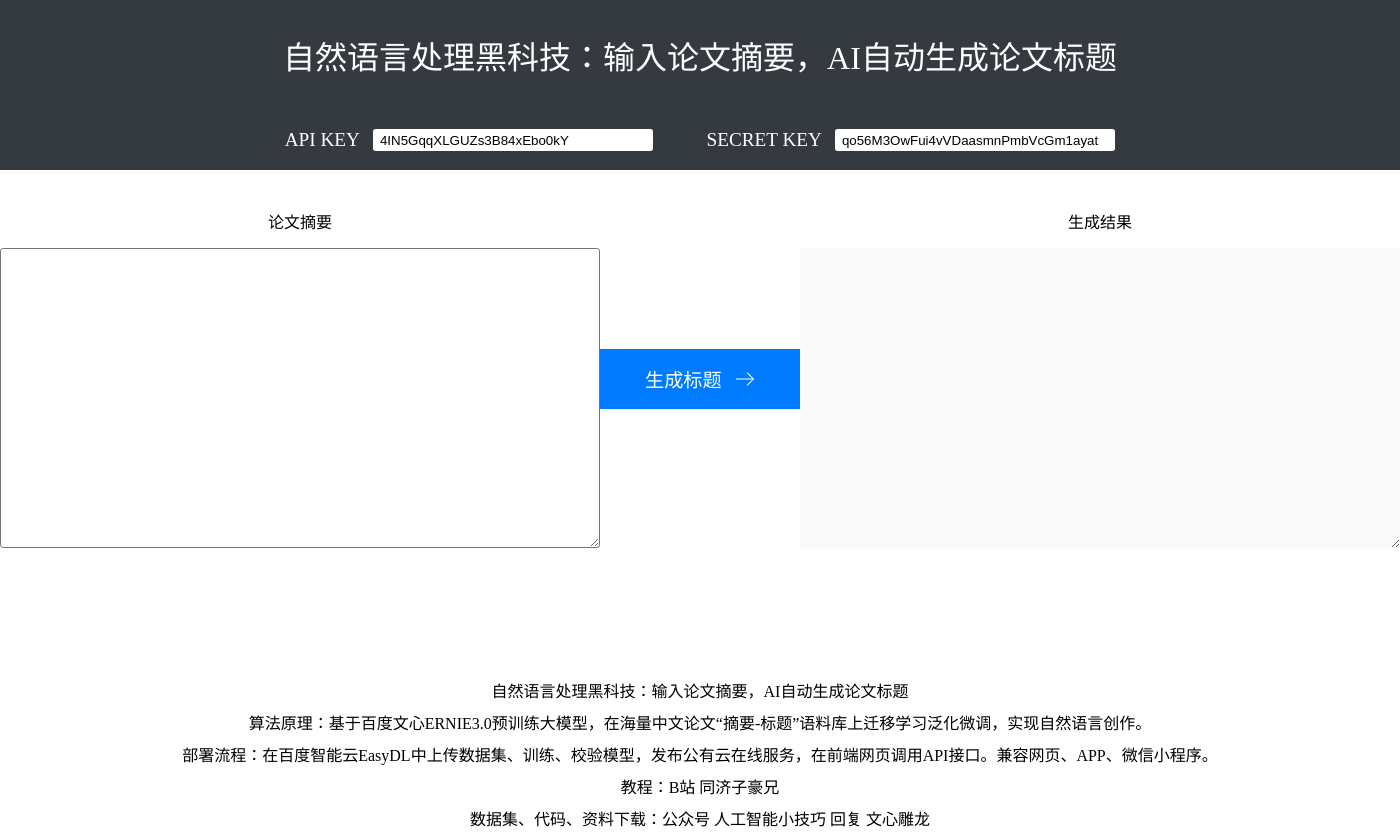
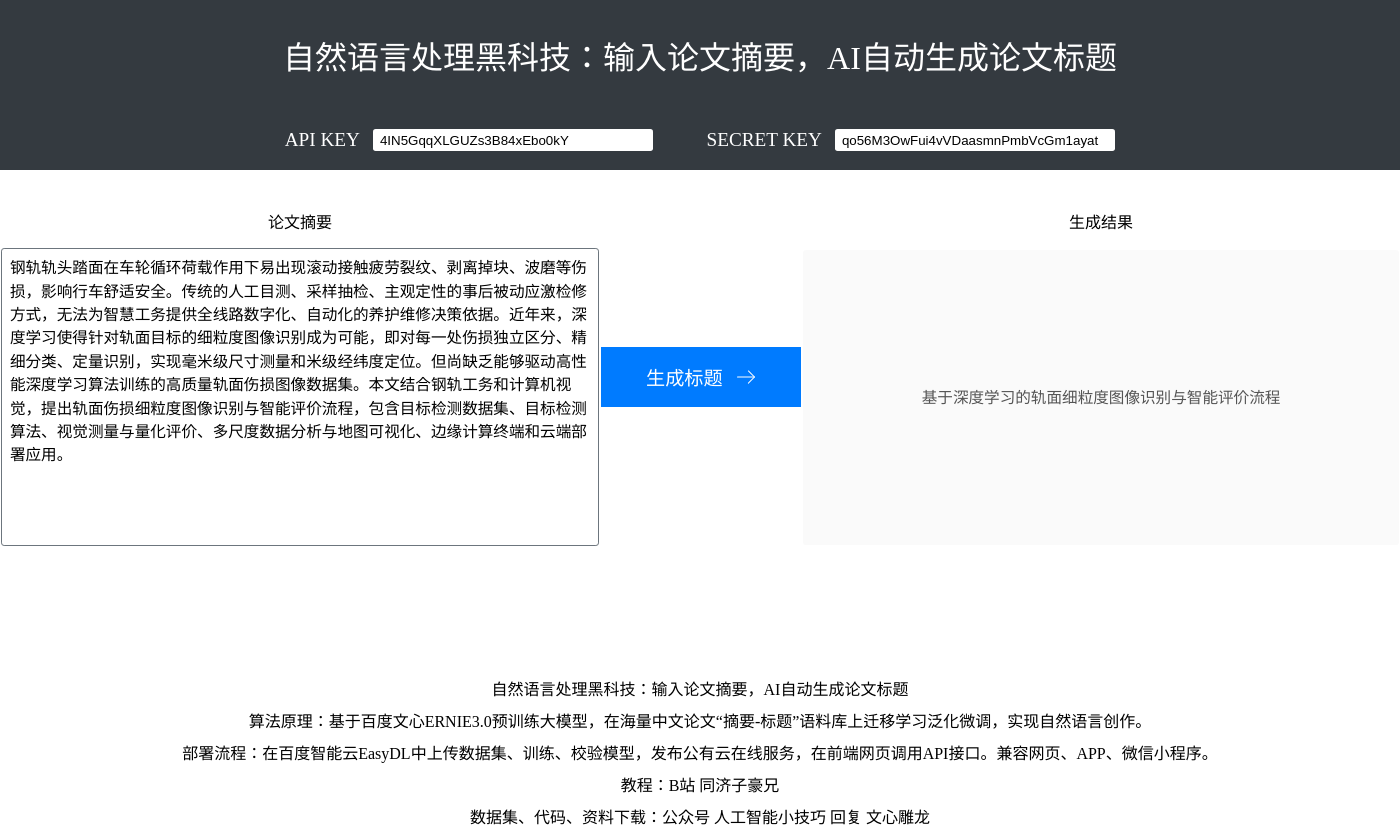
Before and after one commit to maxoyed/paper-title-generator, a Flask app: page / in a window 1400 px wide. Run offline with Flask 2, Linux system fonts and the light colour scheme.

Commit message:
优化UI，新增README

```diff
--- a/templates/index.html
+++ b/templates/index.html
@@ -68,16 +68,22 @@
     textarea {
       margin-top: 1em;
       border-radius: 0.2em;
-      width: 600px;
-      height: 300px;
-      box-sizing: border-box;
+      width: 580px;
+      height: 280px;
+      /* box-sizing: border-box; */
       padding: 0.5em;
       font-size: 1.2em;
       line-height: 1.5em;
+      resize: none;
     }
 
     #abstract {
       border: 1px solid #6c757d;
+    }
+
+    #title {
+      text-align: center;
+      line-height: 280px;
     }
 
     button {
@@ -98,6 +104,11 @@
       background-color: #007bf1;
     }
 
+    button[disabled] {
+      background-color: #6c757d;
+      cursor: wait;
+    }
+
     svg {
       width: 20px;
       height: 20px;
@@ -112,7 +123,7 @@
 </head>
 
 <body>
-  <form class="container flex-col" action="/text_gen" method="post">
+  <form id="form" class="container flex-col" action="/text_gen" method="post">
     <div class="row">
       <header>自然语言处理黑科技：输入论文摘要，AI自动生成论文标题</header>
     </div>
@@ -134,11 +145,12 @@
         {% if abstract %}
         <textarea name="abstract" id="abstract" cols="30" rows="10">{{abstract}}</textarea>
         {% else %}
-        <textarea name="abstract" id="abstract" cols="30" rows="10"></textarea>
+        <textarea name="abstract" id="abstract" cols="30"
+          rows="10">钢轨轨头踏面在车轮循环荷载作用下易出现滚动接触疲劳裂纹、剥离掉块、波磨等伤损，影响行车舒适安全。传统的人工目测、采样抽检、主观定性的事后被动应激检修方式，无法为智慧工务提供全线路数字化、自动化的养护维修决策依据。近年来，深度学习使得针对轨面目标的细粒度图像识别成为可能，即对每一处伤损独立区分、精细分类、定量识别，实现毫米级尺寸测量和米级经纬度定位。但尚缺乏能够驱动高性能深度学习算法训练的高质量轨面伤损图像数据集。本文结合钢轨工务和计算机视觉，提出轨面伤损细粒度图像识别与智能评价流程，包含目标检测数据集、目标检测算法、视觉测量与量化评价、多尺度数据分析与地图可视化、边缘计算终端和云端部署应用。</textarea>
         {% endif %}
       </div>
       <div class="col flex-col">
-        <button type="submit">生成标题<svg t="1641714308353" class="icon" viewBox="0 0 1024 1024" version="1.1"
+        <button id="submit" type="submit">生成标题<svg t="1641714308353" class="icon" viewBox="0 0 1024 1024" version="1.1"
             xmlns="http://www.w3.org/2000/svg" p-id="2125" width="200" height="200">
             <path
               d="M633.728 172.928a25.6 25.6 0 0 1 18.112 7.488l313.408 313.472a25.6 25.6 0 0 1 0 36.224l-313.408 313.408a25.6 25.6 0 0 1-36.224-36.224l295.296-295.36-295.296-295.36a25.6 25.6 0 0 1 18.112-43.712z"
@@ -152,7 +164,7 @@
         {% if title %}
         <textarea name="title" id="title" cols="30" rows="10" disabled>{{title}}</textarea>
         {% else %}
-        <textarea name="title" id="title" cols="30" rows="10" disabled></textarea>
+        <textarea name="title" id="title" cols="30" rows="10" disabled>基于深度学习的轨面细粒度图像识别与智能评价流程</textarea>
         {% endif %}
       </div>
     </div>
@@ -164,7 +176,15 @@
       <p>数据集、代码、资料下载：公众号 人工智能小技巧 回复 文心雕龙</p>
     </div>
   </form>
-  <script></script>
+  <script>
+    const form = document.getElementById("form");
+    const submitButton = document.getElementById("submit");
+    form.onsubmit = () => {
+      submitButton.innerText = "请稍等片刻";
+      submitButton.setAttribute("disabled", true);
+      return true;
+    }
+  </script>
 </body>
 
 </html>
```
Also changed, not shown: README.md (added), 1 other file.
